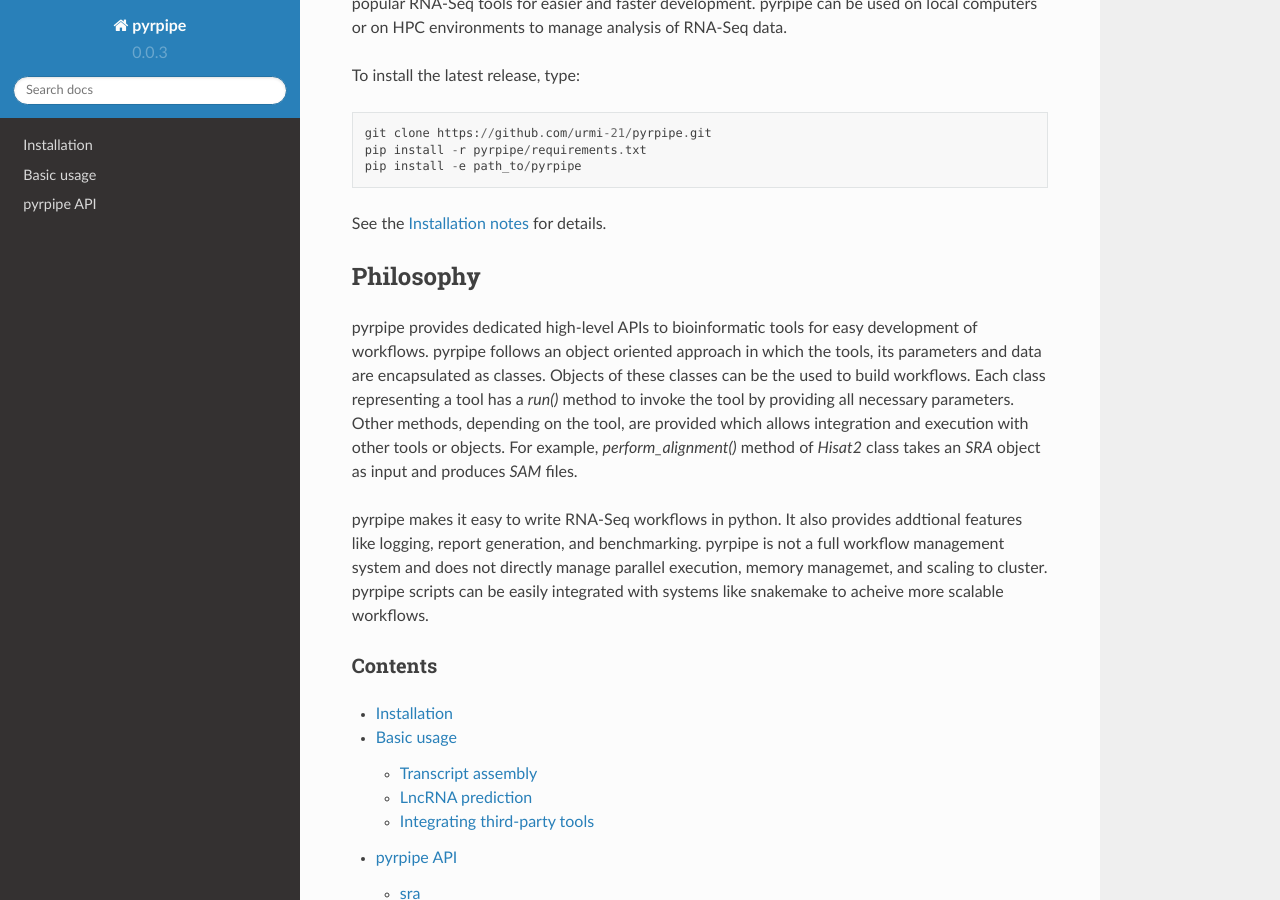
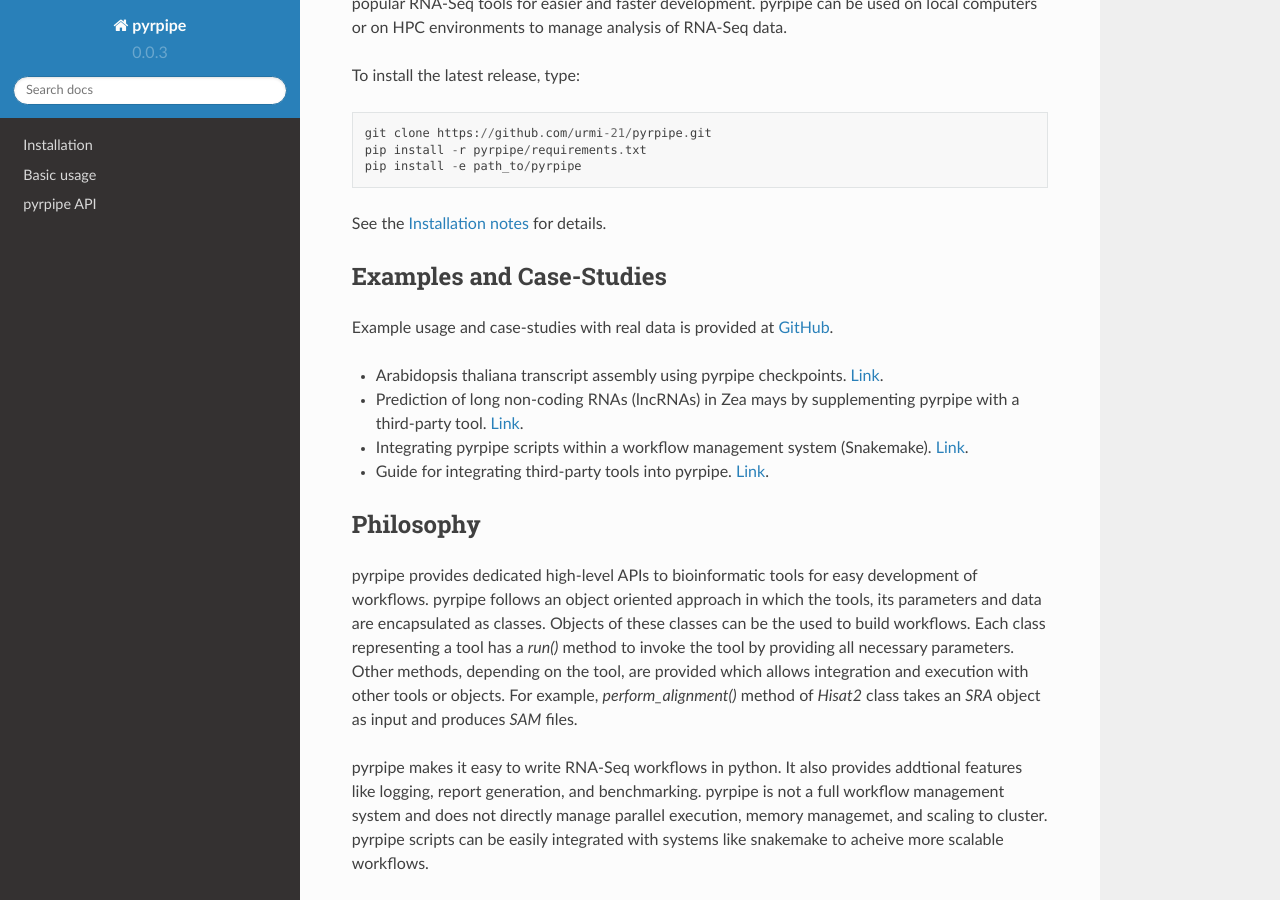
Before and after one commit to urmi-21/pyrpipe, a Sphinx documentation site: the page built from docs/source/index.rst, in a window 1280 px wide and 900 px high, scrolled down 392 px. Built offline with Sphinx 7.4.7 and the Read the Docs theme 2.0.0, drawn with Linux system fonts in a browser that asks for light colours.

Commit message:
updateDocs

```diff
--- a/docs/source/index.rst
+++ b/docs/source/index.rst
@@ -19,6 +19,18 @@ To install the latest release, type::
 	pip install -e path_to/pyrpipe
 
 See the :ref:`Installation notes <installation>` for details.
+
+
+*****************************
+Examples and Case-Studies
+*****************************
+Example usage and case-studies with real data is provided at `GitHub <https://github.com/urmi-21/pyrpipe/tree/master/examples(case-studies)>`_.
+
+- Arabidopsis thaliana transcript assembly using pyrpipe checkpoints. `Link <https://github.com/urmi-21/pyrpipe/tree/master/examples(case-studies)/Athaliana_transcript_assembly>`_.
+- Prediction of long non-coding RNAs (lncRNAs) in Zea mays by supplementing pyrpipe with a third-party tool. `Link <https://github.com/urmi-21/pyrpipe/tree/master/examples(case-studies)/Maize_lncRNA_prediction>`_.
+- Integrating pyrpipe scripts within a workflow management system (Snakemake). `Link <https://github.com/urmi-21/pyrpipe/tree/master/examples(case-studies)/Human_annotation_snakemake>`_.
+- Guide for integrating third-party tools into pyrpipe. `Link <https://github.com/urmi-21/pyrpipe/blob/master/examples(case-studies)/Integrating%20third-party%20tools.ipynb>`_.
+
 
 ***********
 Philosophy
```
